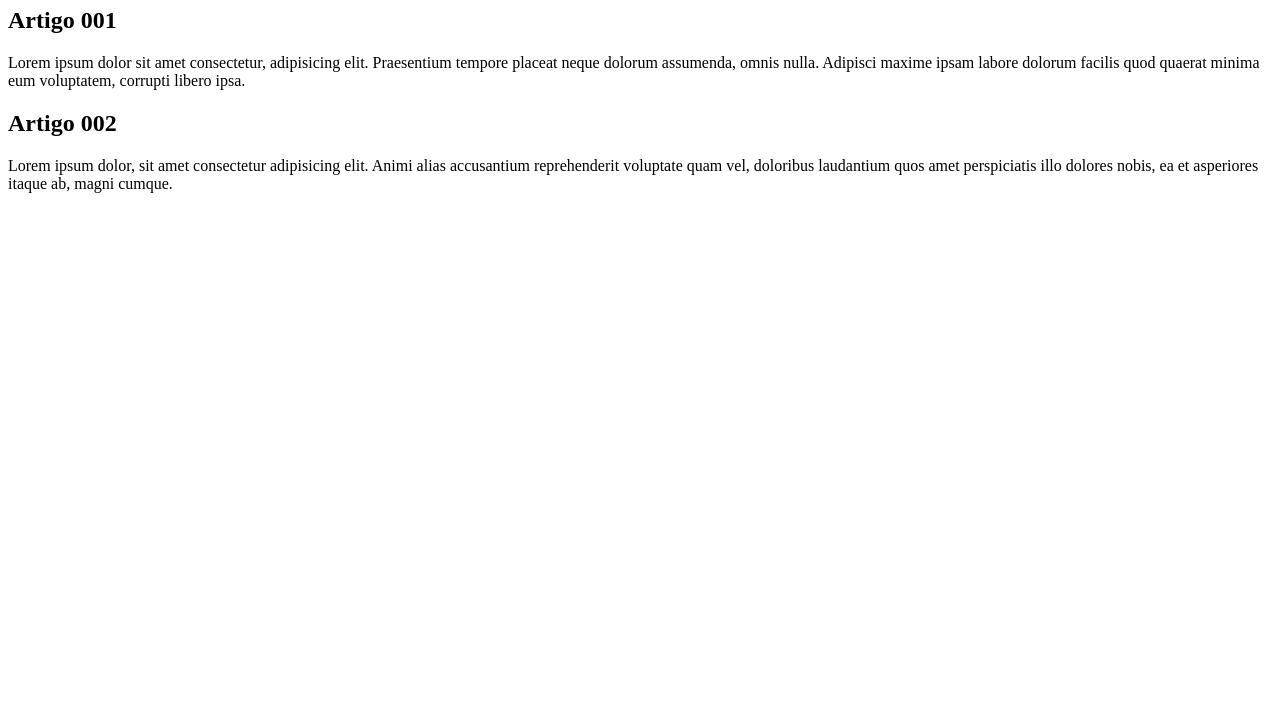
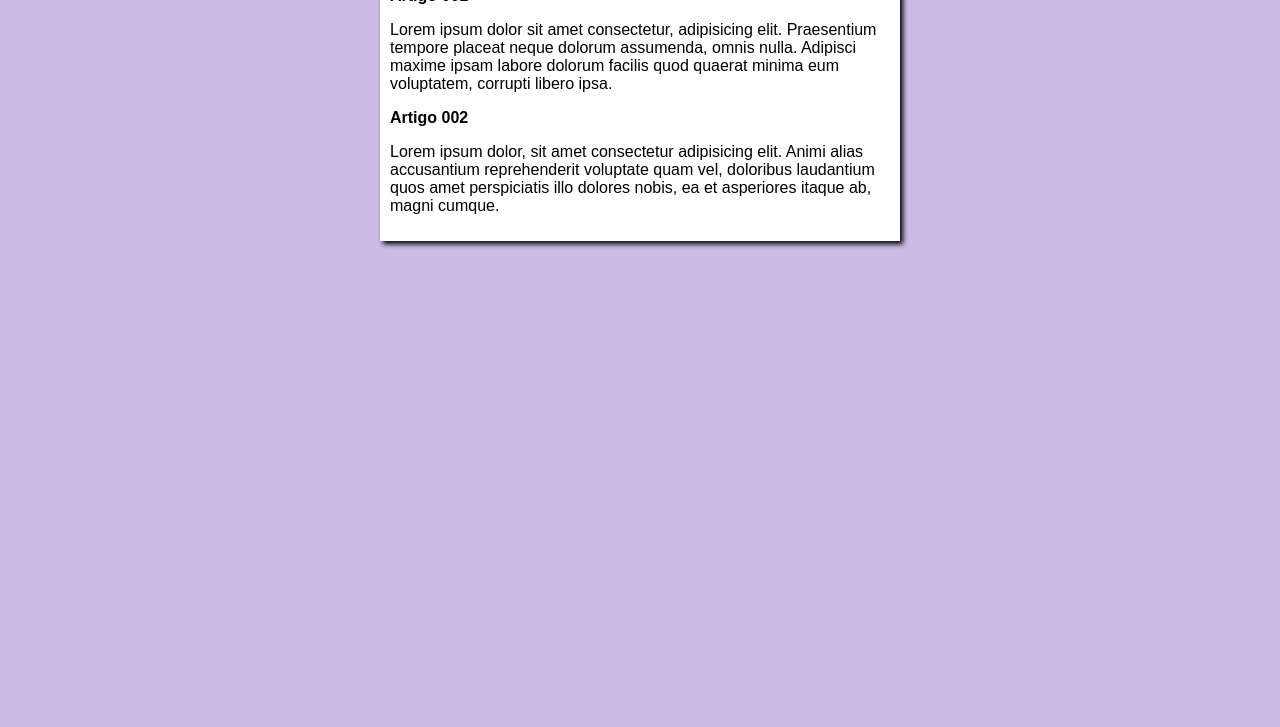
Before and after one commit to JPALA13/projeto-site, a plain HTML site: page index.html in a window 1280 px wide. Shown: the part 73-800 px from the top of the page. Drawn offline with Linux system fonts and the light colour scheme.

Commit message:
iniciei o design

```diff
--- /dev/null
+++ b/estilos/style.css
@@ -0,0 +1,16 @@
+* {
+    font-family: Arial, Helvetica, sans-serif;
+    font-size: 16px;
+}
+
+body {
+    background-color: rgb(202, 188, 228);
+}
+
+main {
+    background-color: white;
+    width: 500px;
+    margin: auto;
+    padding: 10px;
+    box-shadow: 3px 3px 5px black;
+}
--- a/index.html
+++ b/index.html
@@ -4,6 +4,7 @@
     <meta charset="UTF-8">
     <meta name="viewport" content="width=device-width, initial-scale=1.0">
     <title>Título do Site</title>
+    <link rel="stylesheet" href="estilos/style.css">
 </head>
 <body>
     <main>
```
